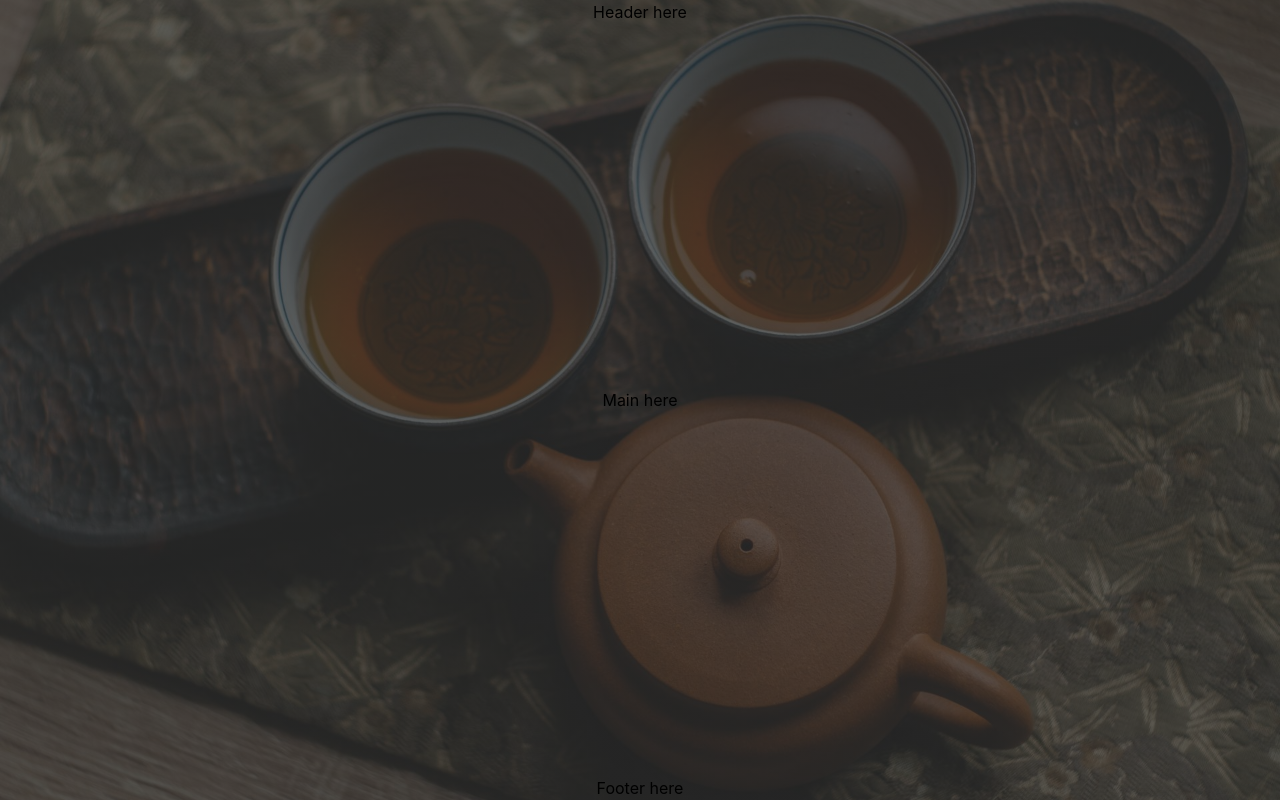
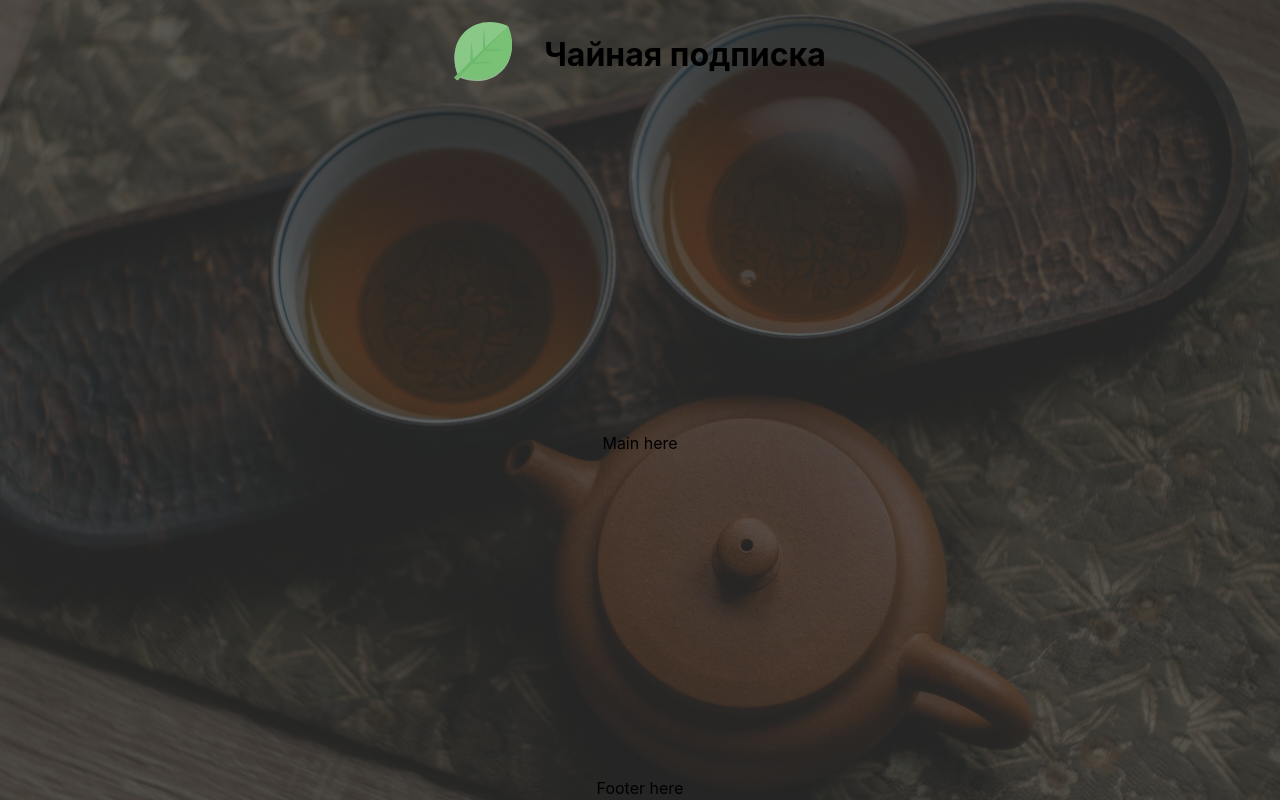
Before and after one commit to ivan-lev/tea-subscription, a React (Vite) app: page / in a window 1280 px wide. Built offline with nearby package versions, Linux system fonts and the light colour scheme.

Commit message:
feat: add Header component

```diff
--- a/src/components/Header/Header.scss
+++ b/src/components/Header/Header.scss
@@ -1,3 +1,9 @@
 .header {
   flex: 0 0 auto;
+  min-height: 80px;
+  display: flex;
+  align-items: center;
+  justify-content: center;
+  gap: 30px;
+  padding: 10px 0;
 }
--- a/src/components/Header/Header.tsx
+++ b/src/components/Header/Header.tsx
@@ -1,5 +1,12 @@
 import './Header.scss';
 
+import Logo from '../Logo/Logo';
+
 export default function Header() {
-  return <header className="header">Header here</header>;
+  return (
+    <header className="header">
+      <Logo />
+      <h1 className="header__title">Чайная подписка</h1>
+    </header>
+  );
 }
```
